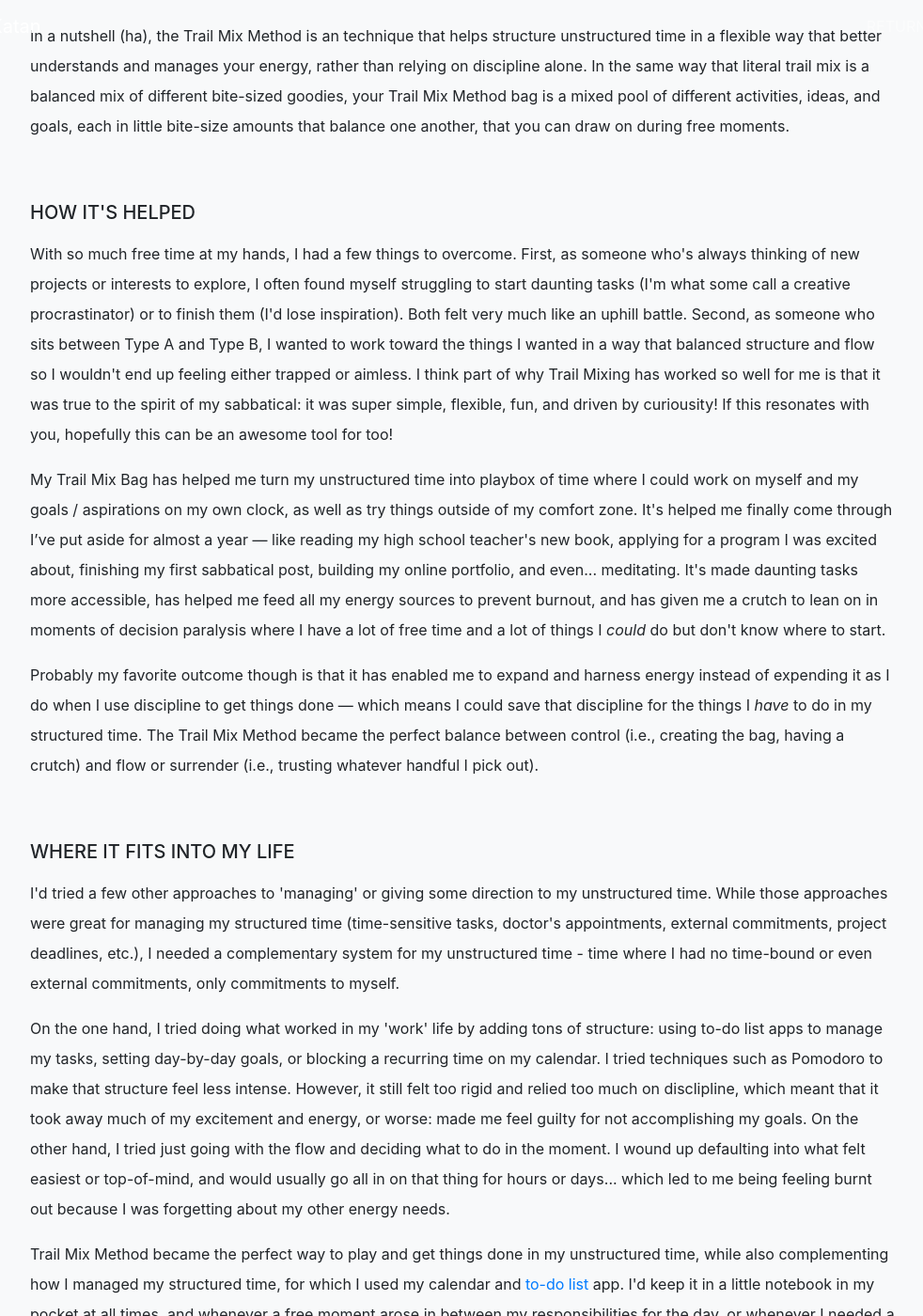
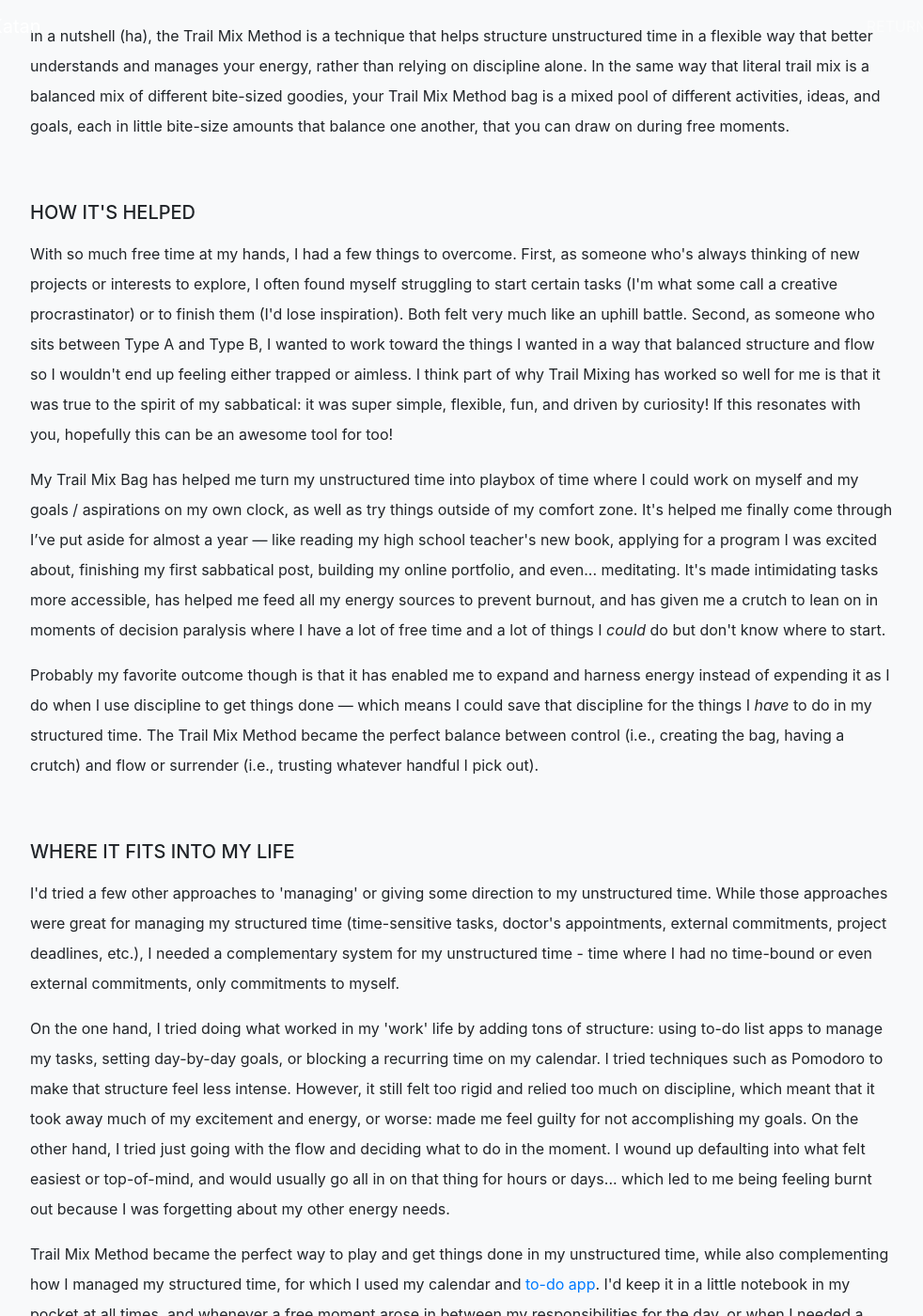
Before and after one commit to dalkat/dalkat.github.io, a Jekyll site: the page built from trailmix.md, in a window 1280 px wide and 1400 px high, scrolled down 1769 px. Shown: the whole window at 94% size, without its empty margins (148-1130 px from the left). Built offline with Jekyll 4.4.1, drawn with Linux system fonts in a browser that asks for light colours; nearby versions of some CDN libraries; some web fonts are replaced; library files that are not in the unit come from our copies; some of the changed text lies outside the part shown.

Commit message:
4.7.4 spell check

```diff
--- a/_layouts/trailmix.html
+++ b/_layouts/trailmix.html
@@ -70,16 +71,16 @@ layout: default-sub
 
 
             <p><h2>What is the Trail Mix Method</h2></p>
-            <p>In a nutshell (ha), the Trail Mix Method is an technique that helps structure unstructured time in a flexible way that better understands and manages your energy, rather than relying on discipline alone. In the same way that literal trail mix is a balanced mix of different bite-sized goodies, your Trail Mix Method bag is a mixed pool of different activities, ideas, and goals, each in little bite-size amounts that balance one another, that you can draw on during free moments.</p>
+            <p>In a nutshell (ha), the Trail Mix Method is a technique that helps structure unstructured time in a flexible way that better understands and manages your energy, rather than relying on discipline alone. In the same way that literal trail mix is a balanced mix of different bite-sized goodies, your Trail Mix Method bag is a mixed pool of different activities, ideas, and goals, each in little bite-size amounts that balance one another, that you can draw on during free moments.</p>
 
 
             <p>&nbsp;</p>
 
             <p><h5>HOW IT'S HELPED</h5></p>
-            <p>With so much free time at my hands, I had a few things to overcome. First, as someone who's always thinking of new projects or interests to explore, I often found myself struggling to start daunting tasks (I'm what some call a creative procrastinator) or to finish them (I'd lose inspiration). Both felt very much like an uphill battle. Second, as someone who sits between Type A and Type B, I wanted to work toward the things I wanted in a way that balanced structure and flow so I wouldn't end up feeling either trapped or aimless. I think part of why Trail Mixing has worked so well for me is that it was true to the spirit of my sabbatical: it was super simple, flexible, fun, and driven by curiousity! If this resonates with you, hopefully this can be an awesome tool for too!</p>
+            <p>With so much free time at my hands, I had a few things to overcome. First, as someone who's always thinking of new projects or interests to explore, I often found myself struggling to start certain tasks (I'm what some call a creative procrastinator) or to finish them (I'd lose inspiration). Both felt very much like an uphill battle. Second, as someone who sits between Type A and Type B, I wanted to work toward the things I wanted in a way that balanced structure and flow so I wouldn't end up feeling either trapped or aimless. I think part of why Trail Mixing has worked so well for me is that it was true to the spirit of my sabbatical: it was super simple, flexible, fun, and driven by curiosity! If this resonates with you, hopefully this can be an awesome tool for too!</p>
 
 
-            <p>My Trail Mix Bag has helped me turn my unstructured time into playbox of time where I could work on myself and my goals / aspirations on my own clock, as well as try things outside of my comfort zone. It's helped me finally come through I&rsquo;ve put aside for almost a year &mdash; like reading my high school teacher's new book, applying for a program I was excited about, finishing my first sabbatical post, building my online portfolio, and even... meditating. It's made daunting tasks more accessible, has helped me feed all my energy sources to prevent burnout, and has given me a crutch to lean on in moments of decision paralysis where I have a lot of free time and a lot of things I <i>could</i> do but don't know where to start.
+            <p>My Trail Mix Bag has helped me turn my unstructured time into playbox of time where I could work on myself and my goals / aspirations on my own clock, as well as try things outside of my comfort zone. It's helped me finally come through I&rsquo;ve put aside for almost a year &mdash; like reading my high school teacher's new book, applying for a program I was excited about, finishing my first sabbatical post, building my online portfolio, and even... meditating. It's made intimidating tasks more accessible, has helped me feed all my energy sources to prevent burnout, and has given me a crutch to lean on in moments of decision paralysis where I have a lot of free time and a lot of things I <i>could</i> do but don't know where to start.
 
 
 			<p>Probably my favorite outcome though is that it has enabled me to expand and harness energy instead of expending it as I do when I use discipline to get things done &mdash; which means I could save that discipline for the things I <i>have</i> to do in my structured time. The Trail Mix Method became the perfect balance between control (i.e., creating the bag, having a crutch) and flow or surrender (i.e., trusting whatever handful I pick out).</p>
@@ -90,9 +91,9 @@ layout: default-sub
 
             <p>I'd tried a few other approaches to 'managing' or giving some direction to my unstructured time. While those approaches were great for managing my structured time (time-sensitive tasks, doctor's appointments, external commitments, project deadlines, etc.), I needed a complementary system for my unstructured time - time where I had no time-bound or even external commitments, only commitments to myself. </p>
 
-            <p>On the one hand, I tried doing what worked in my 'work' life by adding tons of structure: using to-do list apps to manage my tasks, setting day-by-day goals, or blocking a recurring time on my calendar. I tried techniques such as Pomodoro to make that structure feel less intense. However, it still felt too rigid and relied too much on disclipline, which meant that it took away much of my excitement and energy, or worse: made me feel guilty for not accomplishing my goals. On the other hand, I tried just going with the flow and deciding what to do in the moment. I wound up defaulting into what felt easiest or top-of-mind, and would usually go all in on that thing for hours or days... which led to me being feeling burnt out because I was forgetting about my other energy needs.</p>
+            <p>On the one hand, I tried doing what worked in my 'work' life by adding tons of structure: using to-do list apps to manage my tasks, setting day-by-day goals, or blocking a recurring time on my calendar. I tried techniques such as Pomodoro to make that structure feel less intense. However, it still felt too rigid and relied too much on discipline, which meant that it took away much of my excitement and energy, or worse: made me feel guilty for not accomplishing my goals. On the other hand, I tried just going with the flow and deciding what to do in the moment. I wound up defaulting into what felt easiest or top-of-mind, and would usually go all in on that thing for hours or days... which led to me being feeling burnt out because I was forgetting about my other energy needs.</p>
 
-            <p>Trail Mix Method became the perfect way to play and get things done in my unstructured time, while also complementing how I managed my structured time, for which I used my calendar and <a href="https://todoist.com/r/daliakatan_nciojm" target="_blank">to-do list</a> app. I'd keep it in a little notebook in my pocket at all times, and whenever a free moment arose in between my responsibilities for the day, or whenever I needed a burst of energy, I'd pick an activity out of my Trail Mix Bag.
+            <p>Trail Mix Method became the perfect way to play and get things done in my unstructured time, while also complementing how I managed my structured time, for which I used my calendar and <a href="https://todoist.com/r/daliakatan_nciojm" target="_blank">to-do app</a>. I'd keep it in a little notebook in my pocket at all times, and whenever a free moment arose in between my responsibilities for the day, or when I needed a burst of energy, I'd pick an activity out of my Trail Mix Bag.
             </p>
 
 
@@ -126,7 +127,7 @@ layout: default-sub
             <p><strong>Mixed and balanced</strong><br>Your bag has a ton of things you want to do (or dreaded but good-for-you things). There's a lot of variety without too much of any one item, which brings balance. The beauty of balance is that it helps prevent burnout, as you think about how the activities relate to one another and to your energy. For example, in the same way that you wouldn't want literal trail mix to be all raisins, your Trail Mix Method bag has a mix of activities in different categories such as learning, health & wellness, and organization.</p>
 
             <p><strong>Bite-sized</strong><br>
-            Your bag is made up of little bits of each of the activities. Rather than being project-based, activities are energy-based and are broken into small time chunks, just enough to give you a little burst of energy each time. Not every activity has the same amount of time because not every task has the same amount of energy or excitement behind it. For example, rather than setting a goal of finishing a book, you might set 30 minutes of that activity, and for activities that seem unreachable, you might set only 5 minutes - just enough of a nudge to get you started on an intimdiating project when starting is the hardest part.</p>
+            Your bag is made up of little bits of each activity. Rather than being project-based, activities are energy-based and are broken into small time chunks, just enough to give you a little burst of energy each time. Not every activity has the same amount of time because not every task has the same amount of energy or excitement behind it. For example, rather than setting a goal of finishing a book, you might set 30 minutes of that activity, and for activities that seem unreachable, you might set only 5 minutes - just enough of a nudge to get you started on an intimidating project when starting is the hardest part.</p>
 
             <p><strong>Build and let go</strong><br>
             Your bag represents a balance between controlling and structuring your container, and then surrendering and trusting the bag you&rsquo;ve built: having blind faith that whatever you need will show up. Remember that <i>you</i> made the bag, and you were thinking about what you wanted to do &mdash; when you made it, coming from a place of empowerment, clarity, inspiration, so trust yourself!</p>
```
Also changed, not shown: other parts of _layouts/trailmix.html (+6 -5 lines).
